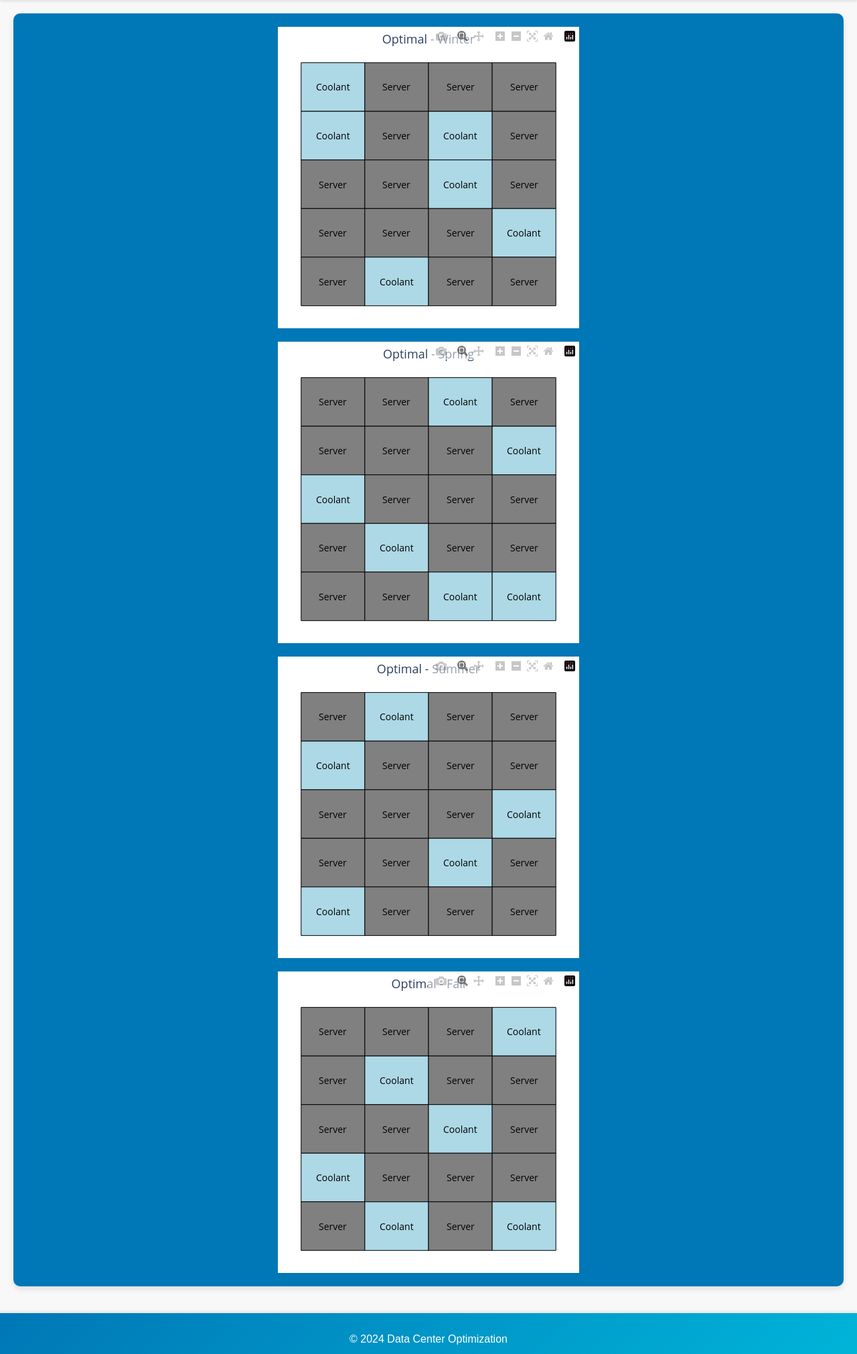
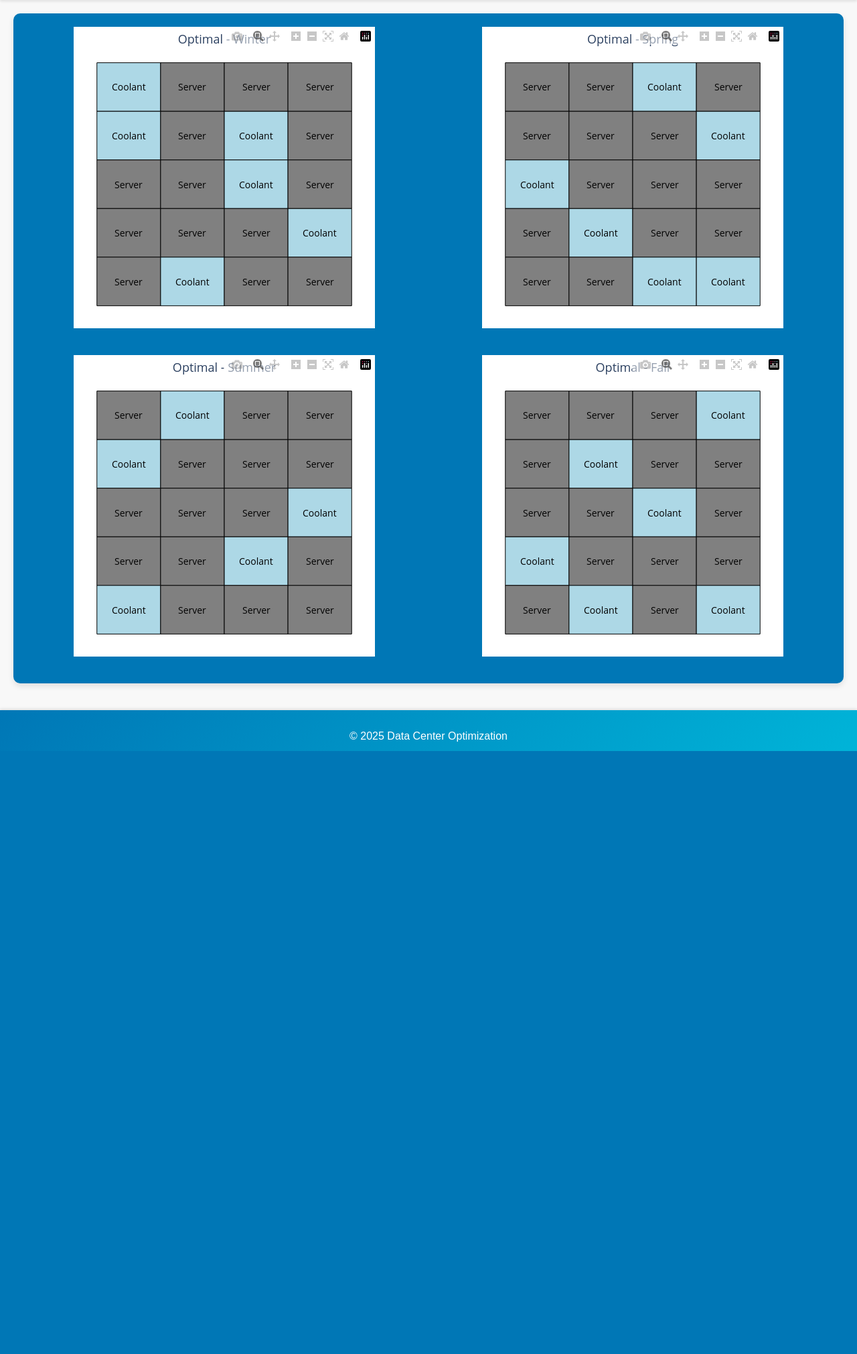
Before and after one commit to KevalBrandeis/Share, a Django app: page / in a window 1280 px wide. Shown: the part 186-2207 px from the top of the page at 67% size. After the commit the page ends 1307 px from the top, so only its background shows below. Run offline with Django 5.2, Linux system fonts and the light colour scheme; some libraries are stand-ins or nearby versions.

Commit message:
hahahahhaa

```diff
--- a/visualizer/visualizer/templates/visualizer/index.html
+++ b/visualizer/visualizer/templates/visualizer/index.html
@@ -72,11 +72,21 @@
             flex: 1 1 100%;
         }
 
+        .plot-grid {
+            display: grid;
+            grid-template-columns: repeat(2, 1fr); /* 2 columns */
+            grid-template-rows: repeat(2, 1fr);    /* 2 rows */
+            gap: 20px; /* Space between plots */
+            justify-content: center;
+            align-items: center;
+        }
+
         .plot-container {
+            margin-bottom: 20px;
             display: flex;
             flex-direction: column;
             align-items: center;
-            gap: 20px;
+
         }
 
         .footer {
@@ -101,9 +111,9 @@
 
         <main class="main-content">
             <section class="output-section" id="output-section">
-                <div class="plot-container">
+                <div class="plot-grid">
                     {% for season, plot_div in plot_divs.items %}
-                        <div id="{{ season }}-plot">
+                        <div id="{{ season }}-plot" class = "plot-container">
                             {{ plot_div|safe }}
                         </div>
                     {% endfor %}
@@ -112,7 +122,7 @@
         </main>
 
         <footer class="footer">
-            <p>&copy; 2024 Data Center Optimization</p>
+            <p>&copy; 2025 Data Center Optimization</p>
         </footer>
     </div>
     <script>
```
